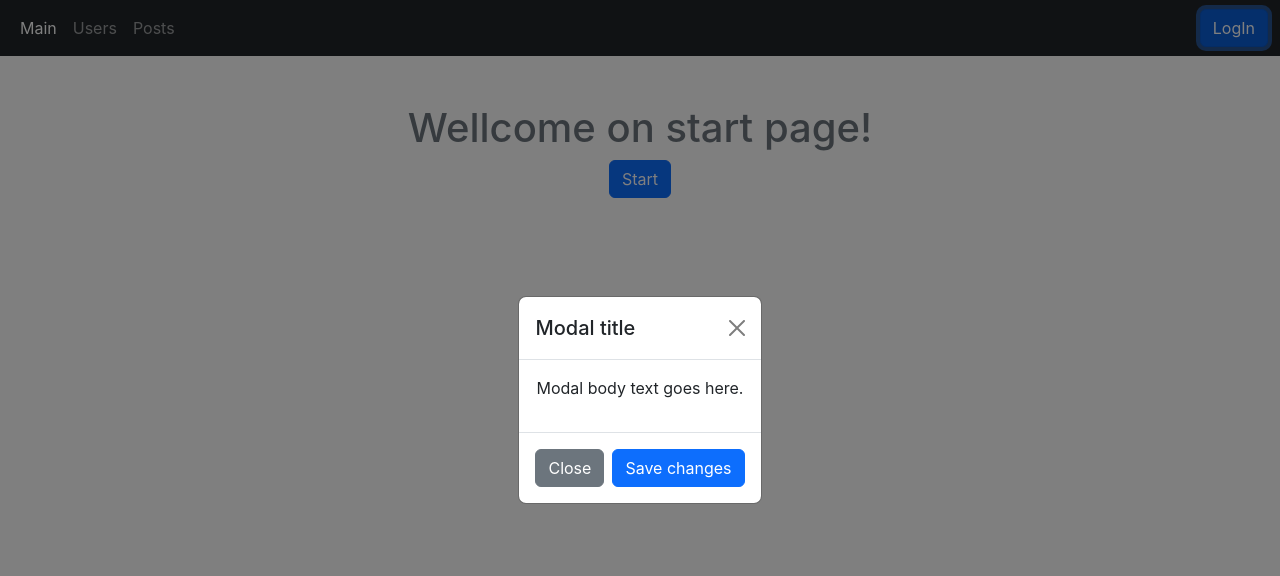
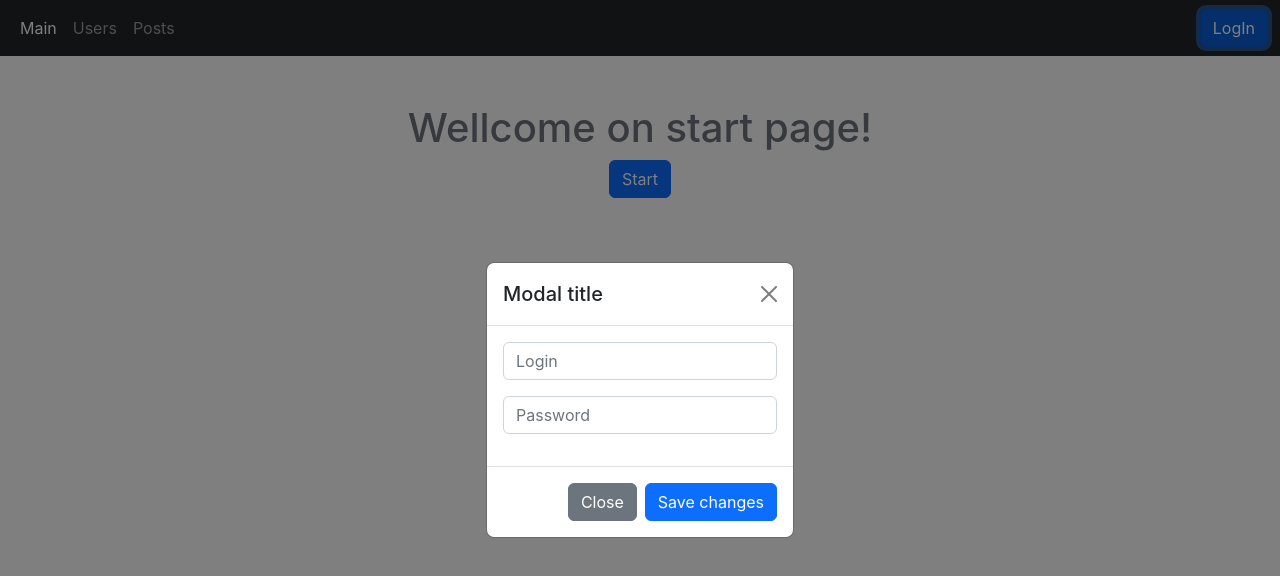
Before and after one commit to SashaPt/hw-task3, a React (Create React App) app: page / in a window 1280 px wide. Both pictures are taken after a click on the button "LogIn". Shown: the top 576 px of the page. Built offline with nearby package versions, Linux system fonts and the light colour scheme.

Commit message:
Added component Login

```diff
--- /dev/null
+++ b/src/components/Login/Login.tsx
@@ -0,0 +1,34 @@
+import React, { useState } from 'react';
+
+const Login = () => {
+  const [login, setLogin] = useState('');
+  const [password, setPassword] = useState('');
+  console.log(login, password)
+  return (
+    <form>
+      <div className="mb-3">
+        <input
+          type="text"
+          className="form-control"
+          id="exampleInputEmail1"
+          aria-describedby="emailHelp"
+          placeholder="Login"
+          value={login}
+          onChange={(event) => setLogin(event.target.value)}
+        />
+      </div>
+      <div className="mb-3">
+        <input
+          type="password"
+          className="form-control"
+          id="exampleInputPassword1"
+          placeholder="Password"
+          value={password}
+          onChange={(event) => setPassword(event.target.value)}
+        />
+      </div>
+    </form>
+  );
+};
+
+export default Login;
--- a/src/components/Modal/Modal.tsx
+++ b/src/components/Modal/Modal.tsx
@@ -1,5 +1,6 @@
 import React, { useContext } from 'react';
 import Context from '../../context/context';
+import Login from '../Login/Login';
 
 const Modal = () => {
   const { openModal, setOpenModal } = useContext(Context);
@@ -24,7 +25,7 @@ const Modal = () => {
             ></button>
           </div>
           <div className="modal-body">
-            <p>Modal body text goes here.</p>
+            <Login/>
           </div>
           <div className="modal-footer">
             <button
```
Also changed, not shown: 1 other file (tests, documents, lock files or other folders).
